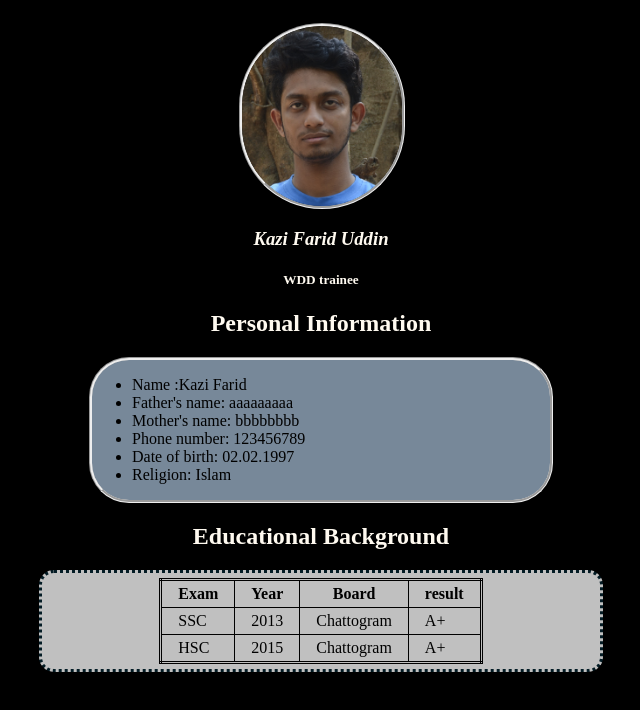
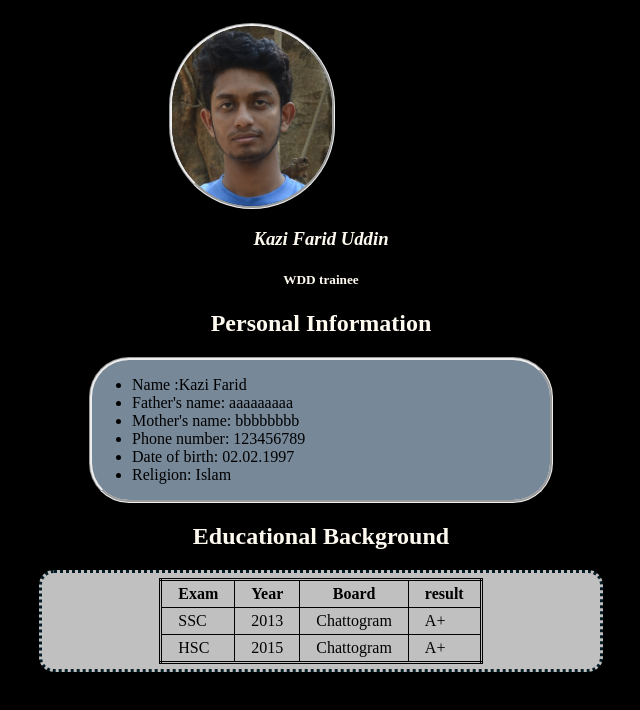
Before and after one commit to kazubadam/WDD03, a plain HTML site: page index.html in a window 1280 px wide. Shown: the part 64-774 px from the top of the page, without its empty margins (319-959 px from the left). Drawn offline with Linux system fonts and the light colour scheme.

Commit message:
Update index.html

```diff
--- a/index.html
+++ b/index.html
@@ -15,7 +15,7 @@ img{
 height:180px;
 border-radius: 100px;
 border-style: groove;
-margin:5px 550px 5px 550px;
+margin:5px 470px 5px 480px;
 display:block;
 }
 body{
```
